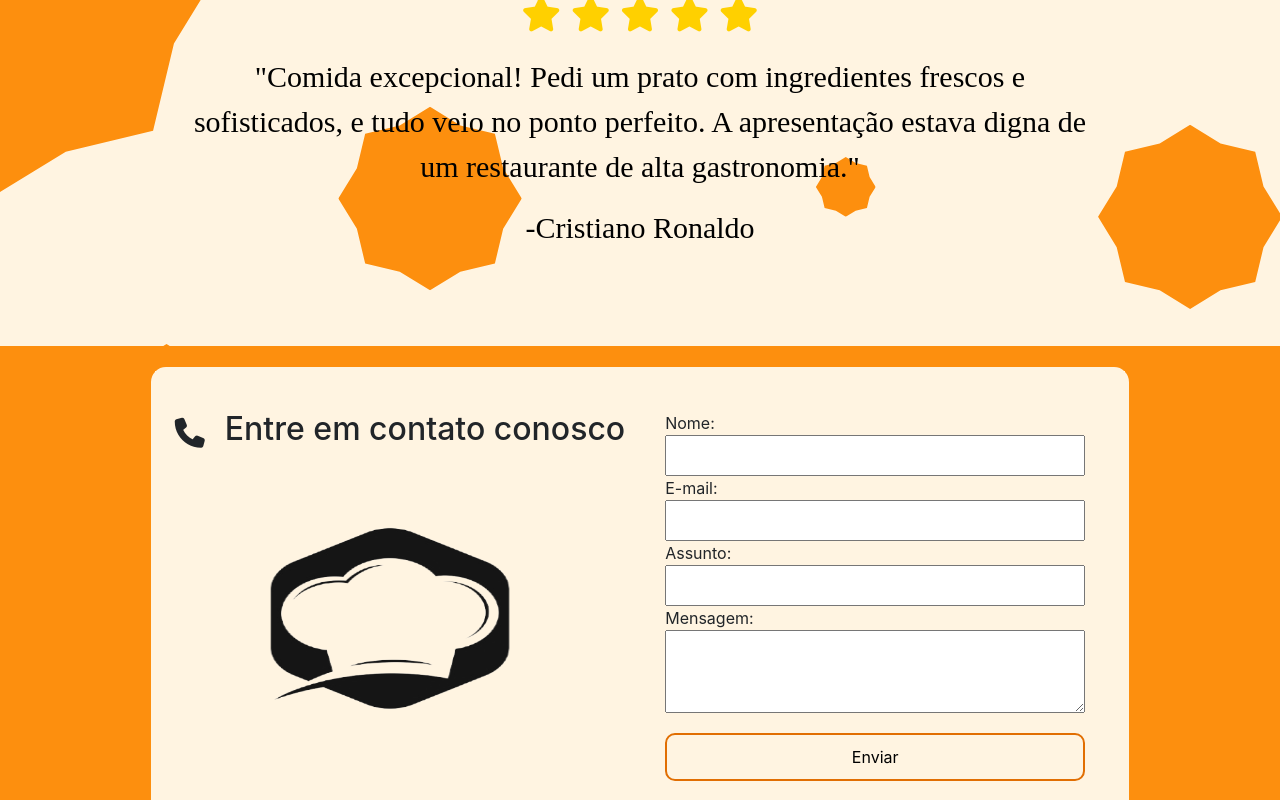
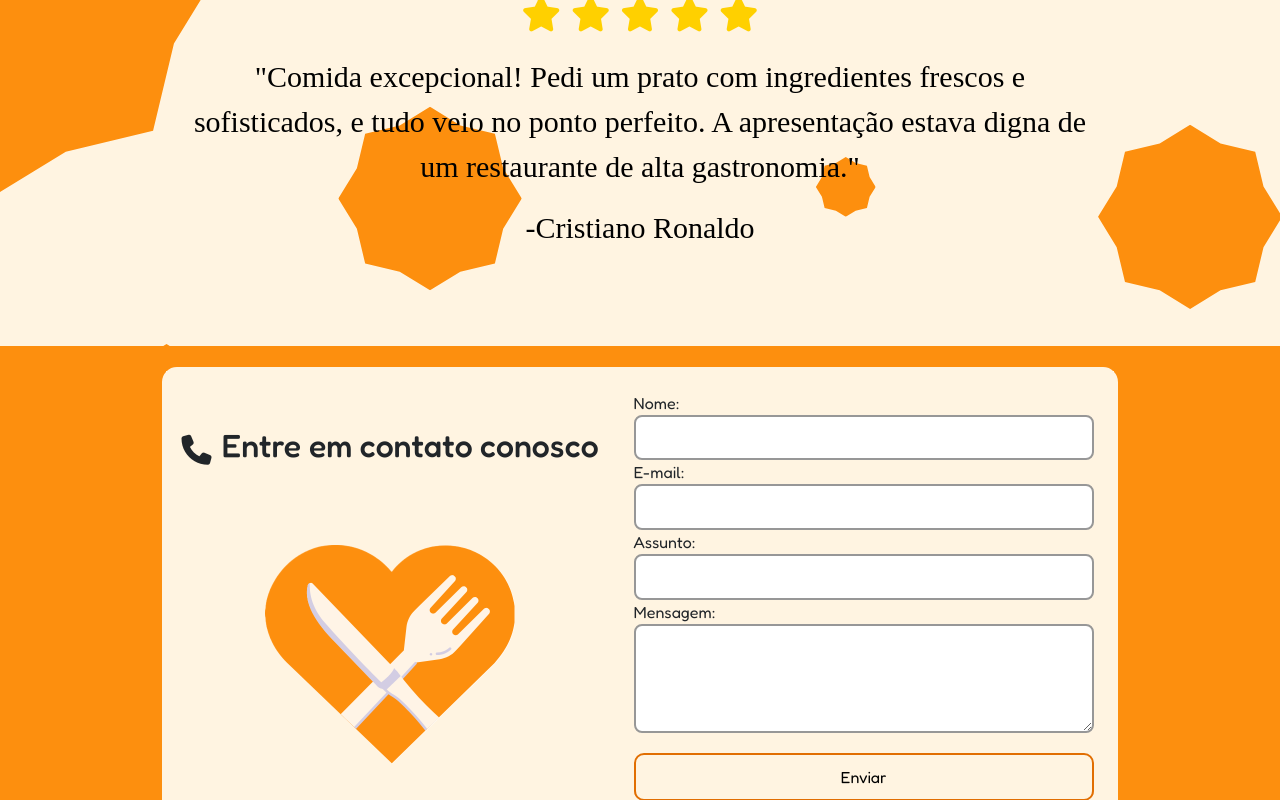
Before and after one commit to Leandrns/cp5_web-dev, a React (Create React App) app: page / in a window 1280 px wide. Shown: the part 2000-2800 px from the top of the page. Built offline with nearby package versions, Linux system fonts and the light colour scheme; no server answers; a web font is replaced by a local one.

Commit message:
update styles footer e form

```diff
--- a/src/components/ApresentacaoCard/ApresentacaoCard.jsx
+++ b/src/components/ApresentacaoCard/ApresentacaoCard.jsx
@@ -16,6 +16,7 @@
   font-size: 18px;
   padding: 0 20px;
   font-family: "Fredoka";
+  color: #fff4e1;
 `;
 
 const Cartao = styled.div`
--- a/src/components/Footer/Footer.jsx
+++ b/src/components/Footer/Footer.jsx
@@ -1,36 +1,31 @@
 import styled from 'styled-components';
+import logo from '../../images/GOURMETON.png'
 
 const MainFooter = styled.div`
   background-color: #3f3f3f;
   display: flex;
   flex-direction: column;
-  text-align: center;
   color: white;
+  font-family: "Fredoka";
 `;
 
 const FooterColumns = styled.div`
   display: flex;
   flex-direction: row;
   flex-wrap: wrap;
-  justify-content: space-between;
+  justify-content: space-around;
   align-items: center;
+  height: 40vh;
 
-  > * {
-    flex-basis: 25%;
+  img {
+    width: 35%;
   }
 
   @media (max-width: 768px) {
     flex-direction: column;
-
-    > * {
-      flex-basis: 100%;
-      margin-bottom: 20px;
-    }
-  }
-
-  @media (max-width: 480px) {
-    > * {
-      margin-bottom: 10px;
+    height: auto;
+    img {
+      width: 70%;
     }
   }
 `;
@@ -38,6 +33,9 @@
 const FooterLinks = styled.div`
   padding: 10px;
   margin: 10px;
+  display: flex;
+  flex-direction: column;
+  align-items: flex-start;
 
   h4 {
     margin-bottom: 10px;
@@ -47,16 +45,23 @@
     margin: 0; /* Remove margens para p */
     color: white;
     text-decoration: none;
+    transition: 0.5s;
 
     &:hover {
       color: #e16d02;
     }
   }
+
+  @media (max-width: 768px) {
+    align-items: center;
+  }
 `;
 
 const SocialMedia = styled.div`
-  flex: 1;
   margin: 10px;
+  display: flex;
+  flex-direction: column;
+  align-items: center;
 
   h4 {
     margin-bottom: 10px;
@@ -74,8 +79,10 @@
 `;
 
 const TermoUso = styled.div`
-  flex: 1;
   margin: 10px;
+  display: flex;
+  flex-direction: column;
+  align-items: flex-start;
 
   h4 {
     margin-bottom: 10px;
@@ -87,11 +94,16 @@
     a {
       color: white;
       text-decoration: none;
+      transition: 0.5s;
 
       &:hover {
         color: #e16d02;
       }
     }
+  }
+
+  @media (max-width: 768px) {
+    align-items: center;
   }
 `;
 
@@ -99,7 +111,7 @@
   display: flex;
   align-items: center;
   justify-content: center;
-  background-color: #e16d02;
+  background-color: #252525;
   height: 35px;
   margin-top: 20px; /* Espaçamento acima do texto do footer */
 
@@ -112,6 +124,7 @@
   return (
     <MainFooter>
       <FooterColumns>
+        <img src={logo} alt="" />
         <FooterLinks>
           <h4>Contato</h4>
           <p>Telefone</p>
@@ -121,8 +134,11 @@
         </FooterLinks>
         <SocialMedia>
           <h4>Redes Sociais</h4>
-          <i className="fa-brands fa-instagram" />
-          <i className="fa-brands fa-facebook" />
+          <div className="icons">
+            <i className="fa-brands fa-instagram" />
+            <i className="fa-brands fa-facebook" />
+            <i class="fa-brands fa-x-twitter"></i>
+          </div>
         </SocialMedia>
         <TermoUso>
           <h4>Políticas</h4>
--- a/src/components/Form/Form.jsx
+++ b/src/components/Form/Form.jsx
@@ -1,6 +1,5 @@
-import React, { useState } from 'react';
 import styled from 'styled-components'
-import FormImage from '../../images/capa-form.png';
+import FormImage from '../../images/logo.png';
 
 const FormularioContainer = styled.div`
   background-color: #fd8f0e;
@@ -11,6 +10,7 @@
   display: flex;
   justify-content: center;
   align-items: center;
+  font-family: "Fredoka";
 `
 
 const TelaContato = styled.div`
@@ -19,14 +19,14 @@
   border-radius: 15px;
   justify-content: space-around;
 
-  @media screen and (max-width: 767px) {
+  @media screen and (max-width: 836px) {
     flex-direction: column;
     margin: 30px 30px;
   }
 `
 
 const Formulario = styled.form`
-  padding: 40px;
+  padding: 20px;
   display: flex;
   flex-direction: column;
   justify-content: center;
@@ -48,17 +48,18 @@
   display: flex;
   align-items: center;
   font-size: 30px;
-  gap: 20px;
-  padding-left: 20px;
+  gap: 10px;
+  padding: 15px;
 `
 
 const Capa = styled.div`
   background-color: #fff4e1;
   display: flex;
   flex-direction: column;
-  justify-content: center;
+  justify-content: space-evenly;
+  align-items: center;
 
-  @media (max-width: 769px) {
+  @media (max-width: 836px) {
     #capa {
       display: none;
     }
@@ -66,8 +67,8 @@
 `
 
 const CapaImage = styled.img`
-  width: 100%;
-  height: 325px;
+  height: 250px;
+  width: 250px;
   border-radius: 0 12px 12px 0;
 `
 
@@ -89,47 +90,34 @@
 
 const Input = styled.input`
   height: 3rem;
+  border-radius: 8px;
+  border: solid 2px #979797;
+  transition: all .3s ease;
+  padding: 8px;
 
   &:focus {
-    border-color: #fff4e1;
+    border-color: #ffc96c;
     box-shadow: 0 0 2px 3px #fff4e1;
   }
 
   &:hover {
-    border-color: #fff4e1;
+    border-color: #e16e02;
   }
 `
 
 const Textarea = styled.textarea`
   height: auto;
+  border-radius: 8px;
+  border: solid 2px #979797;
+  transition: all .3s ease;
+  padding: 8px;
+
+  &:hover {
+    border-color: #e16e02;
+  }
 `
 
 const FormularioContato = () => {
-  const [formData, setFormData] = useState({
-    nome: '',
-    email: '',
-    assunto: '',
-    mensagem: ''
-  });
-
-  const handleChange = (e) => {
-    const { name, value } = e.target;
-    setFormData({
-      ...formData,
-      [name]: value
-    });
-  };
-
-  const handleSubmit = (e) => {
-    e.preventDefault();
-    console.log(formData);
-    setFormData({
-      nome: '',
-      email: '',
-      assunto: '',
-      mensagem: ''
-    });
-  };
 
   return (
     <FormularioContainer>
@@ -142,15 +130,12 @@
           <CapaImage src={FormImage} alt="" id='capa'/>
         </Capa>
 
-        <Formulario onSubmit={handleSubmit}>
+        <Formulario>
           <label htmlFor="nome">Nome:</label>
           <Input
             type="text"
             id="nome"
             name="nome"
-            value={formData.nome}
-            onChange={handleChange}
-            required
           />
 
           <label htmlFor="email">E-mail:</label>
@@ -158,9 +143,6 @@
             type="email"
             id="email"
             name="email"
-            value={formData.email}
-            onChange={handleChange}
-            required
           />
 
           <label htmlFor="assunto">Assunto:</label>
@@ -168,19 +150,13 @@
             type="text"
             id="assunto"
             name="assunto"
-            value={formData.assunto}
-            onChange={handleChange}
-            required
           />
 
           <label htmlFor="mensagem">Mensagem:</label>
           <Textarea
             id="mensagem"
             name="mensagem"
-            value={formData.mensagem}
-            onChange={handleChange}
             rows="4"
-            required
           ></Textarea>
 
           <Botao type="submit">Enviar</Botao>
--- a/src/components/Header/Header.jsx
+++ b/src/components/Header/Header.jsx
@@ -111,7 +111,7 @@
                         </ul>
                         <form class="d-flex" role="search">
                             <input class="form-control me-2" type="search" placeholder="Pesquisar"/>
-                            <button class="btn btn-outline-success" type="submit"><i class="fa-solid fa-magnifying-glass"></i></button>
+                            <button class="btn"><i class="fa-solid fa-magnifying-glass"></i></button>
                         </form>
                     </div>
                 </div>
```
